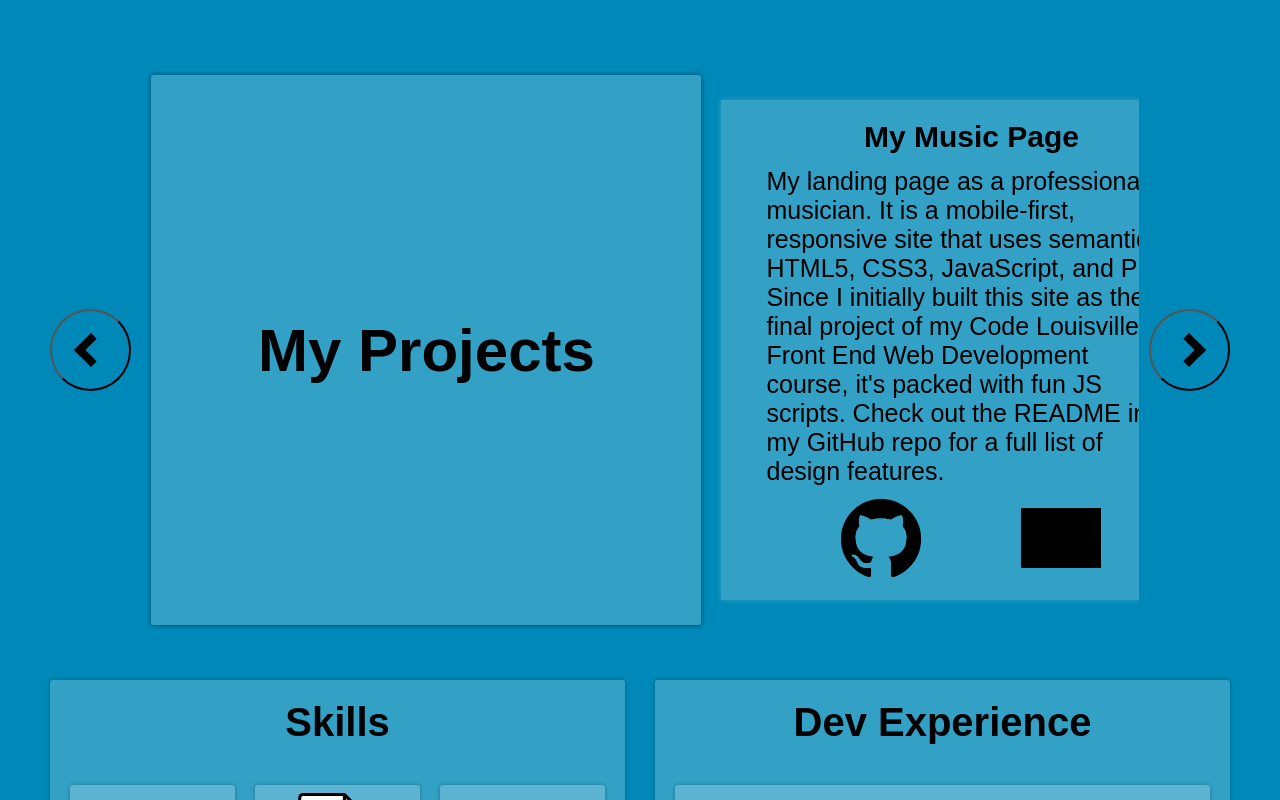
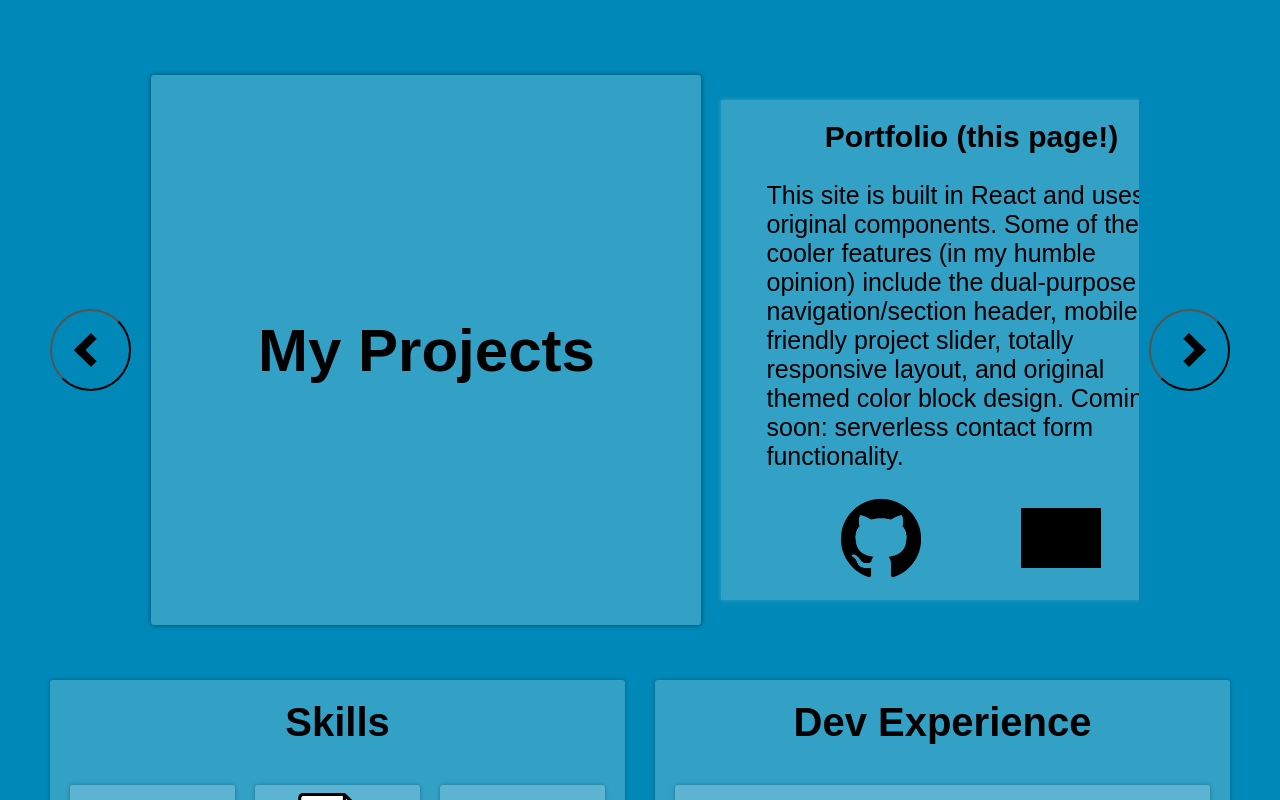
Before and after one commit to csobrien90/csobrien90.github.io, a React (Create React App) app: page / in a window 1280 px wide. Shown: the part 840-1640 px from the top of the page. Built offline with nearby package versions, Linux system fonts and the light colour scheme; grey boxes are pictures that could not be loaded; a web font is replaced by a local one.

Commit message:
input updated project data

```diff
--- a/src/cardData.json
+++ b/src/cardData.json
@@ -4,6 +4,17 @@
 		"prodLink": "",
 		"githubLink": "",
 		"description": ""
+	},
+	{
+		"title": "Portfolio (this page!)",
+		"prodLink": "#about",
+		"githubLink": "https://github.com/csobrien90/portfolio",
+		"description": "This site is built in React and uses all original components. Some of the cooler features (in my humble opinion) include the dual-purpose navigation/section header, mobile friendly project slider, totally responsive layout, and original themed color block design. Coming soon: serverless contact form functionality."
+	},
+	{
+		"title": "Starter Pack",
+		"githubLink": "https://github.com/csobrien90/starter-pack",
+		"description": "Starter Pack is a WordPress plugin I wrote to assist with devving on custom WordPress/WooCommerce themes and plugins. It provides helpful utility functions for debugging and logging throughout the development process as well as a host of security features perfect for jump starting work on any new WordPress site."
 	},
 	{
 		"title": "My Music Page",
@@ -21,7 +32,7 @@
 		"title": "Code Breaker",
 		"prodLink": "https://csobrien90.github.io/mastermind",
 		"githubLink": "https://github.com/csobrien90/mastermind",
-		"description": "This is my take on the classic paper and pencil game: Mastermind. The notebook paper styling has been fun to experiment with but needs a little more tweaking to be made more responsive. Check it out and play to your hearts content (it's pretty addicting!)"
+		"description": "This is my take on the classic paper and pencil game: Mastermind. The notebook paper styling has been fun to experiment with but needs a little more tweaking to be made more responsive. Check it out, play to your hearts content (it's pretty addicting!) and offer any suggestions."
 	},
 	{
 		"title": "Fiber Coven",
@@ -30,7 +41,7 @@
 		"description": "Fiber Coven is a weekly witchy themed podcast about knitting, spinning, and everything fiber related. Making this website was a great opportunity to work with an established brand and integrate third party widgets like a PodBean player and MailChimp newsletter sign up into the design."
 	},
 	{
-		"title": "More projects coming soon...",
+		"title": "More project coming soon...",
 		"prodLink": "",
 		"githubLink": "",
 		"description": ""
--- a/src/index.css
+++ b/src/index.css
@@ -653,7 +653,7 @@ Media queries
 		padding: 9em 5em;
 	}
 
-	p, label {
+	p, label, .workExperience ul ul {
 		font-size: 2.5em;
 	}
 
```
